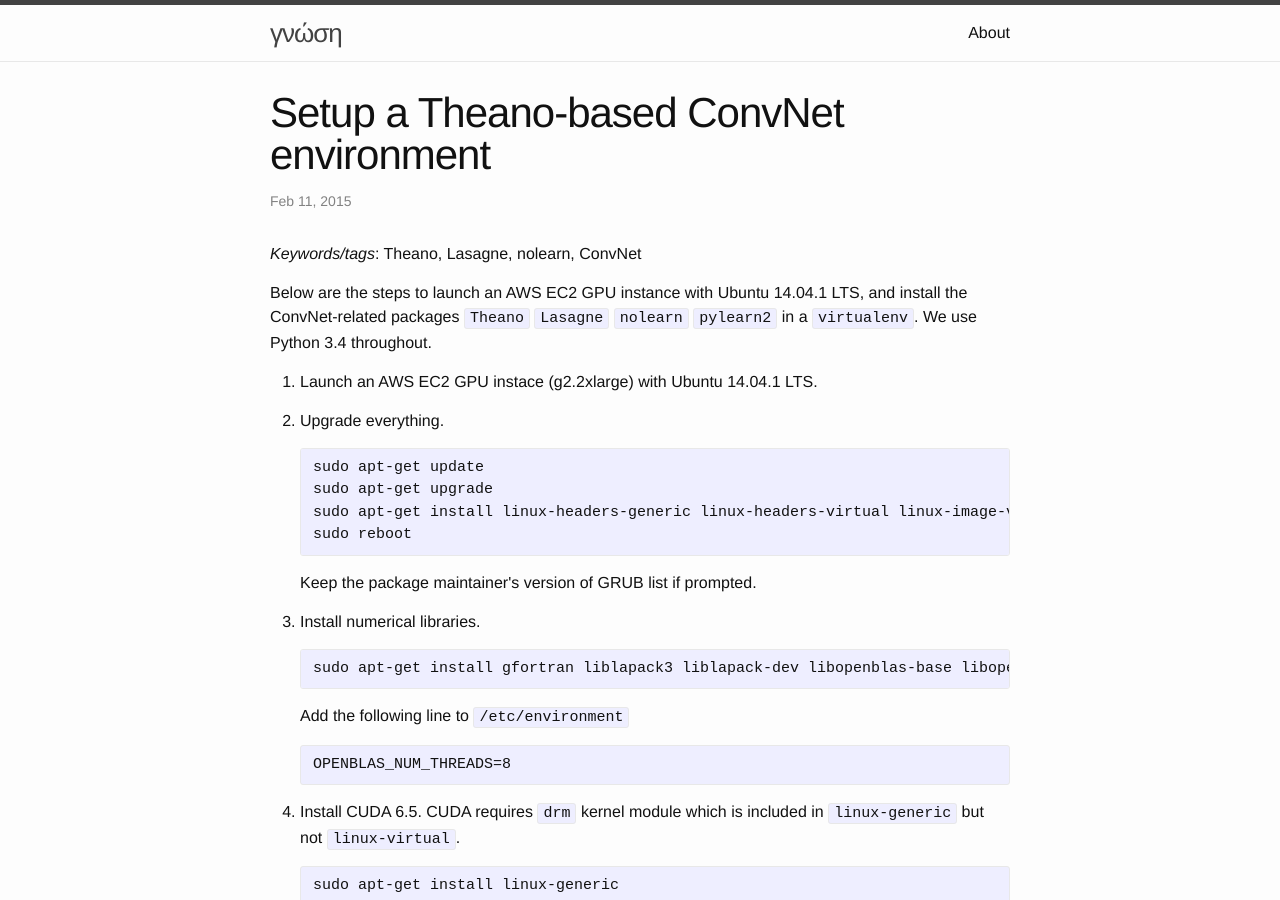
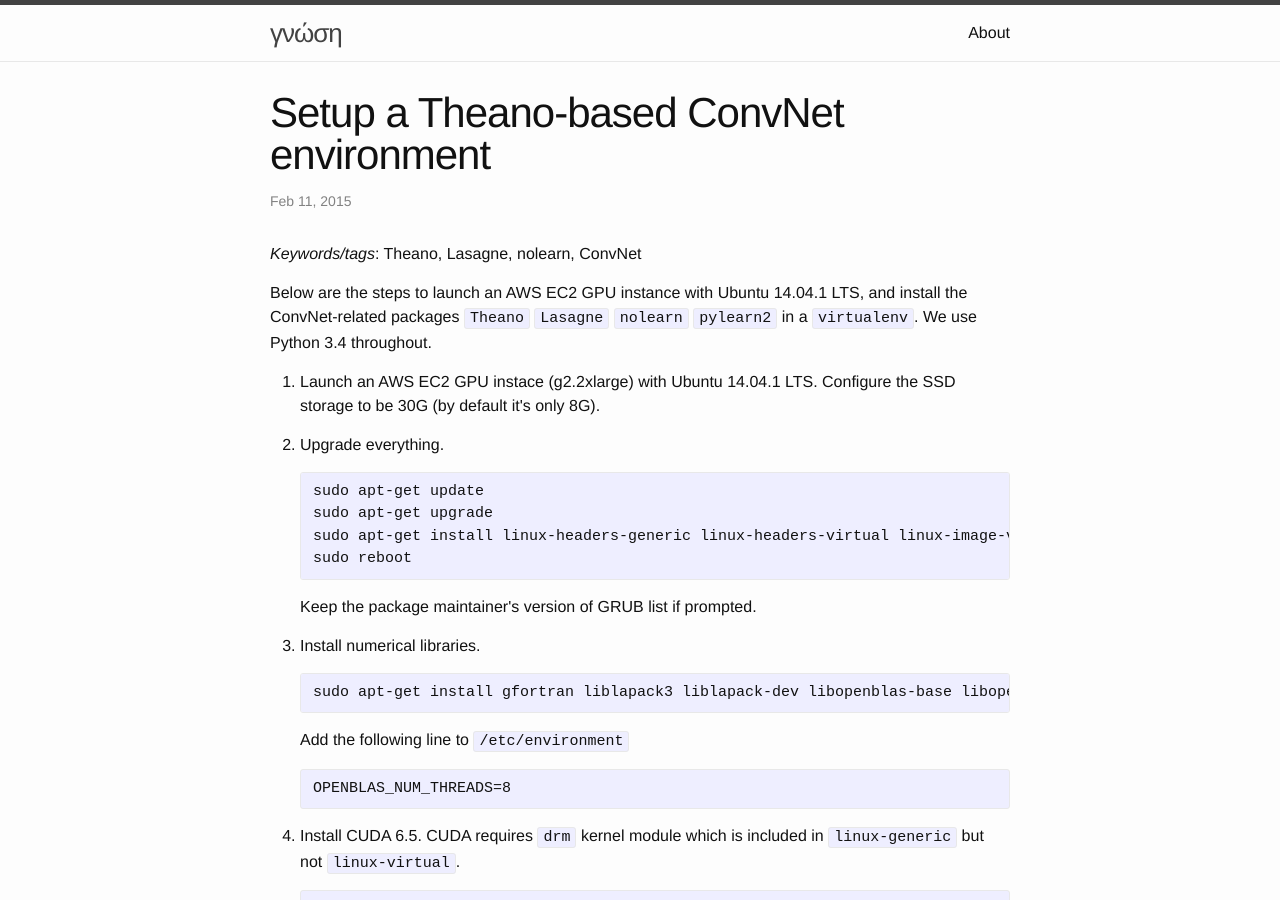
Before and after one commit to jli05/jli05.github.io, a Jekyll site: the page built from _posts/2015-02-11-Setup-ConvNet.markdown, in a window 1280 px wide and 900 px high. Built offline with Jekyll 4.4.1, drawn with Linux system fonts in a browser that asks for light colours; Markdown is read by kramdown in place of the engine named in the settings.

Commit message:
Retouched ConvNet setup

```diff
--- a/_posts/2015-02-11-Setup-ConvNet.markdown
+++ b/_posts/2015-02-11-Setup-ConvNet.markdown
@@ -8,7 +8,7 @@ layout: post
 Below are the steps to launch an AWS EC2 GPU instance with Ubuntu 14.04.1 LTS, and install the ConvNet-related packages <code>Theano</code> <code>Lasagne</code> <code>nolearn</code> <code>pylearn2</code> in a <code>virtualenv</code>. We use Python 3.4 throughout.
 
 <ol>
-<li><p>Launch an AWS EC2 GPU instace (g2.2xlarge) with Ubuntu 14.04.1 LTS.</p></li>
+<li><p>Launch an AWS EC2 GPU instace (g2.2xlarge) with Ubuntu 14.04.1 LTS. Configure the SSD storage to be 30G (by default it's only 8G).</p></li>
 
 <li><p>Upgrade everything.
 <pre><code>sudo apt-get update
@@ -67,8 +67,7 @@ pip install git+https://github.com/benanne/Lasagne.git
 pip install git+https://github.com/dnouri/nolearn.git
 git clone https://github.com/lisa-lab/pylearn2.git
 cd pylearn2
-python3 setup.py develop
-</code></pre>
+python3 setup.py develop</code></pre>
 Note the way to install <code>pylearn2</code> is distinct from the other ones.</p>
 <p>Type <code>workon &lt;env&gt;</code> to enter a <code>virtualenv</code>, type <code>deactivate</code> to quit.</p></li>
 
```
